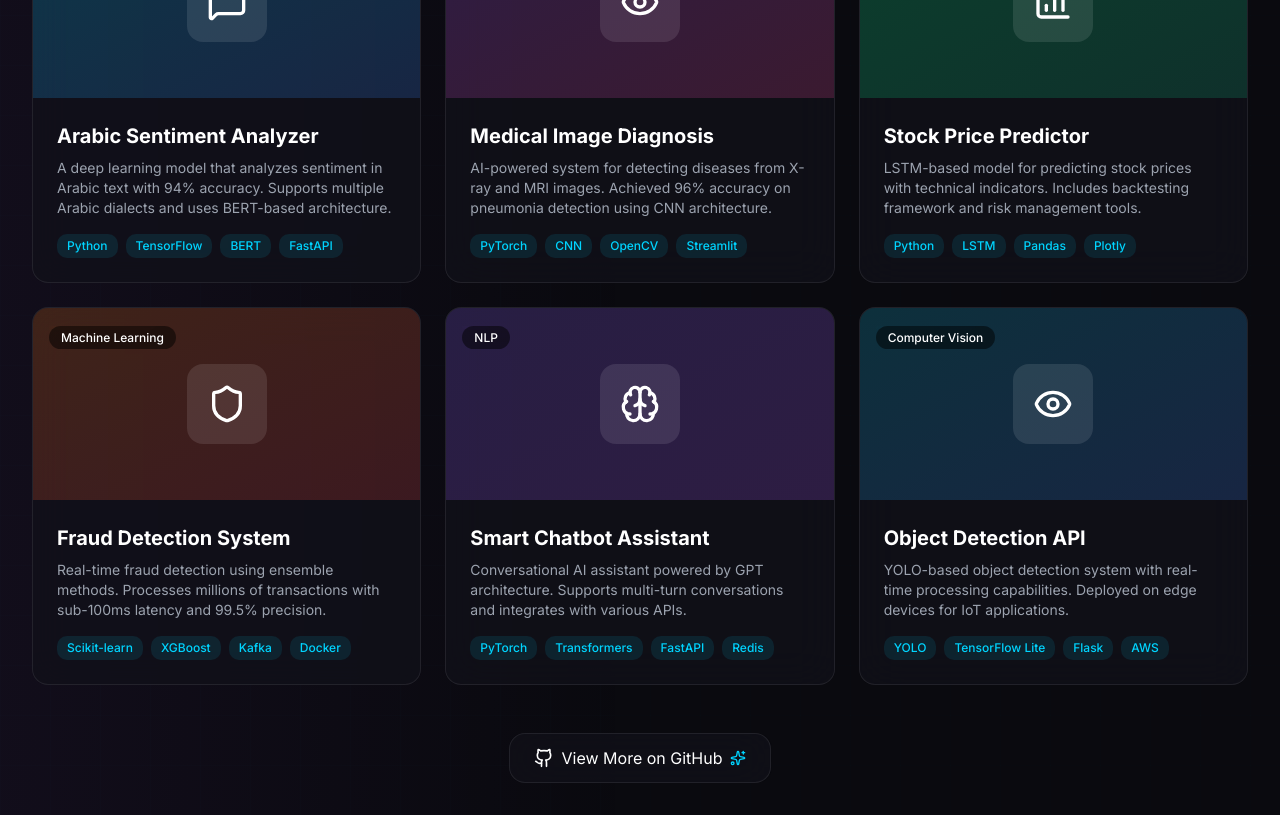
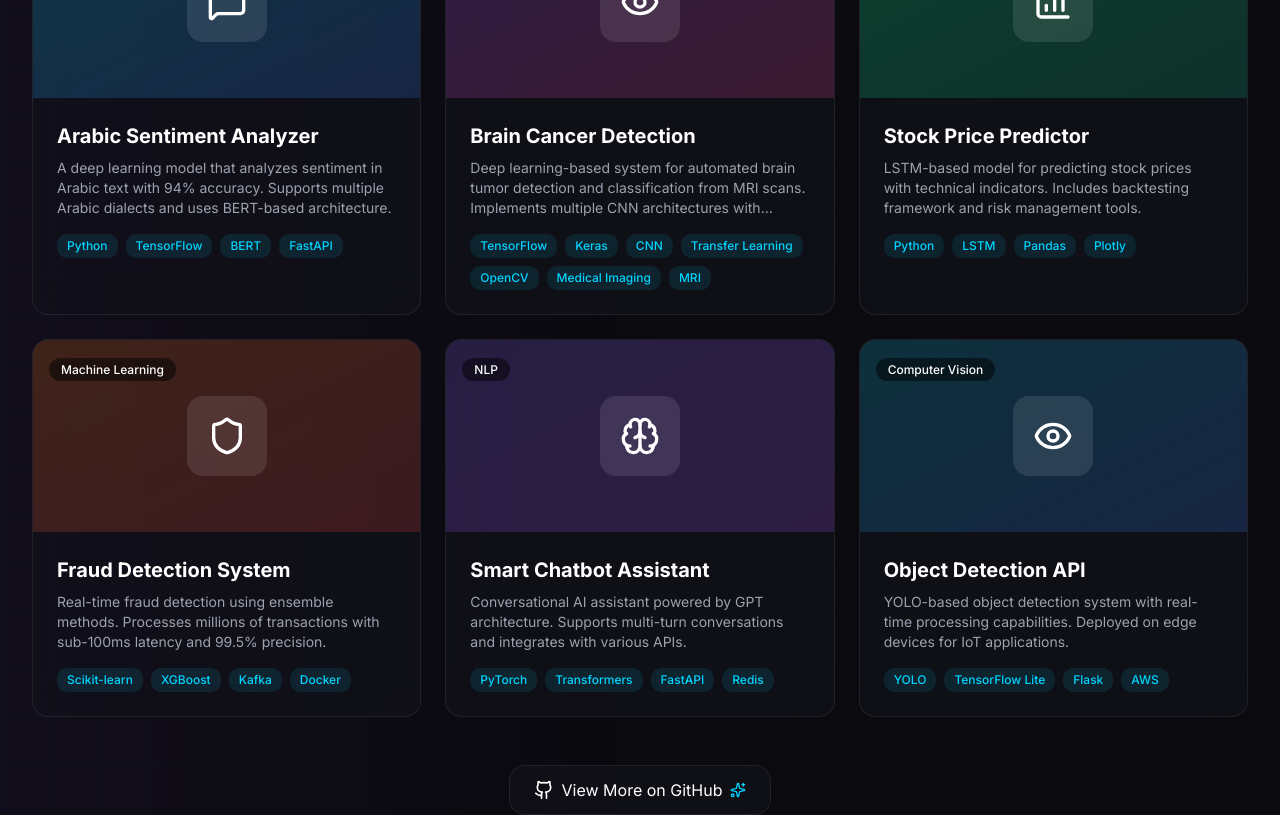
Before and after one commit to EslamHany2002/Portfilo2, a React (Vite) app: page / in a window 1280 px wide. Shown: the part 4420-5235 px from the top of the page. Built offline with nearby package versions, Linux system fonts and the light colour scheme.

Commit message:
change some info

```diff
--- a/src/sections/Contact.tsx
+++ b/src/sections/Contact.tsx
@@ -24,9 +24,9 @@ const contactInfo = [
 ];
 
 const socialLinks = [
-  { icon: Github, label: 'GitHub', href: 'https://github.com' },
-  { icon: Linkedin, label: 'LinkedIn', href: 'https://linkedin.com' },
-  { icon: Twitter, label: 'Twitter', href: 'https://twitter.com' },
+  { icon: Github, label: 'GitHub', href: 'https://github.com/EslamHany2002' },
+  { icon: Linkedin, label: 'LinkedIn', href: 'https://www.linkedin.com/in/eslam-hany/' },
+  // { icon: Twitter, label: 'Twitter', href: 'https://twitter.com' },
 ];
 
 export function Contact() {
--- a/src/sections/Footer.tsx
+++ b/src/sections/Footer.tsx
@@ -10,10 +10,10 @@ const navLinks = [
 ];
 
 const socialLinks = [
-  { icon: Github, href: 'https://github.com', label: 'GitHub' },
-  { icon: Linkedin, href: 'https://linkedin.com', label: 'LinkedIn' },
-  { icon: Twitter, href: 'https://twitter.com', label: 'Twitter' },
-  { icon: Mail, href: 'mailto:taalab@example.com', label: 'Email' },
+  { icon: Github, href: 'https://github.com/EslamHany2002', label: 'GitHub' },
+  { icon: Linkedin, href: 'https://www.linkedin.com/in/eslam-hany/', label: 'LinkedIn' },
+  // { icon: Twitter, href: 'https://twitter.com', label: 'Twitter' },
+  { icon: Mail, href: 'mailto:eslamhanyriad@gmail.com', label: 'Email' },
 ];
 
 export function Footer() {
--- a/src/sections/Projects.tsx
+++ b/src/sections/Projects.tsx
@@ -16,12 +16,12 @@ const projects = [
     color: 'from-neon-cyan to-blue-500',
   },
   {
-    title: 'Medical Image Diagnosis',
-    description: 'AI-powered system for detecting diseases from X-ray and MRI images. Achieved 96% accuracy on pneumonia detection using CNN architecture.',
+    title: 'Brain Cancer Detection',
+    description: 'Deep learning-based system for automated brain tumor detection and classification from MRI scans. Implements multiple CNN architectures with transfer learning.',
     image: null,
     category: 'Computer Vision',
-    tags: ['PyTorch', 'CNN', 'OpenCV', 'Streamlit'],
-    github: 'https://github.com',
+    tags: ['TensorFlow', 'Keras', 'CNN', 'Transfer Learning', 'OpenCV', 'Medical Imaging', 'MRI'],
+    github: 'https://github.com/EslamHany2002/Brain-cancer-Detection-models',
     demo: 'https://demo.com',
     icon: Eye,
     color: 'from-neon-purple to-pink-500',
@@ -221,7 +221,7 @@ export function Projects() {
         {/* View More */}
         <div className={`text-center mt-12 transition-all duration-700 delay-500 ${isVisible ? 'opacity-100 translate-y-0' : 'opacity-0 translate-y-8'}`}>
           <a
-            href="https://github.com"
+            href="https://github.com/EslamHany2002"
             target="_blank"
             rel="noopener noreferrer"
             className="inline-flex items-center gap-2 px-6 py-3 glass rounded-xl text-white hover:border-neon-cyan/50 transition-all group"
```
